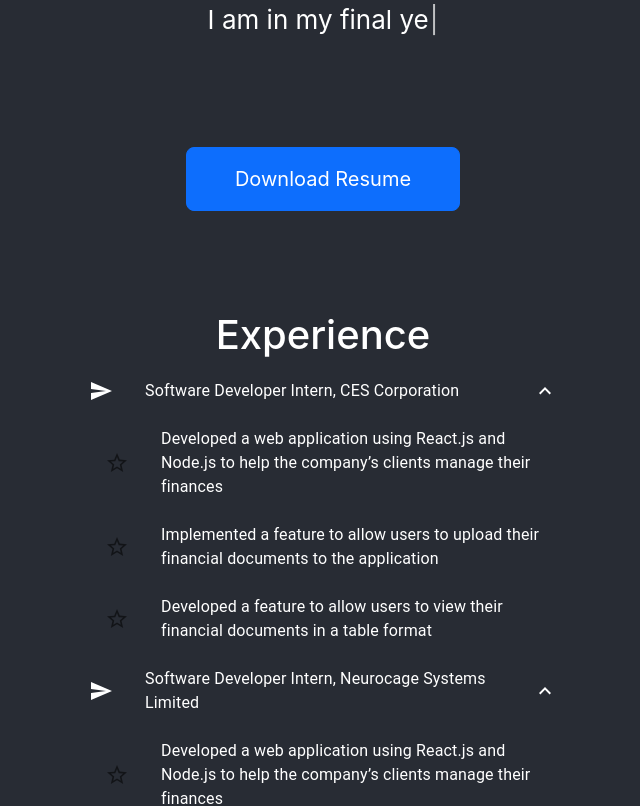
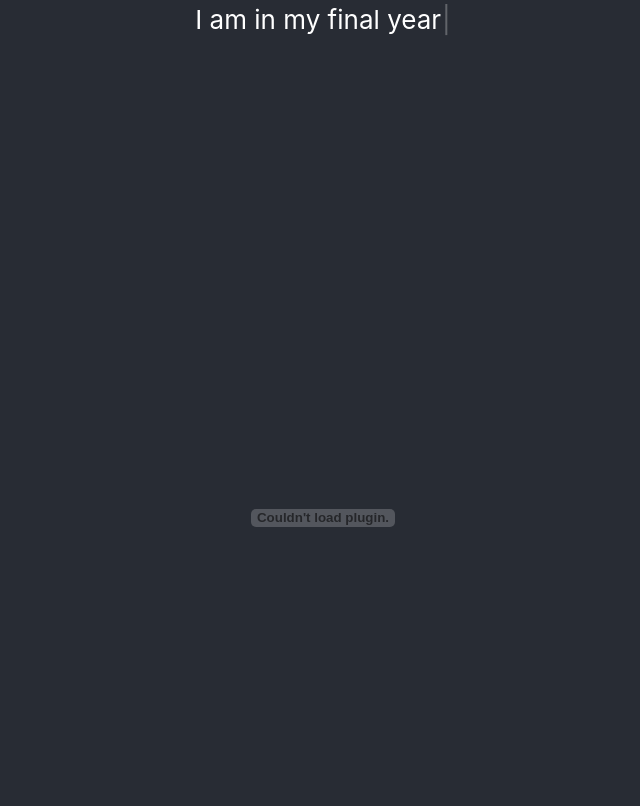
Before and after one commit to harshit-malik7/Portfolio, a React (Create React App) app in the folder my-portfolio/: page /about in a window 1280 px wide. Shown: the top 806 px of the page, without its empty margins (317-957 px from the left). Built offline with nearby package versions, Linux system fonts and the light colour scheme.

Commit message:
pdf displayed now and downloadable

```diff
--- a/my-portfolio/package.json
+++ b/my-portfolio/package.json
@@ -13,6 +13,7 @@
     "bootstrap": "^5.3.1",
     "react": "^18.2.0",
     "react-dom": "^18.2.0",
+    "react-pdf": "^7.3.3",
     "react-router-dom": "^6.15.0",
     "react-scripts": "5.0.1",
     "typewriter-effect": "^2.20.1",
--- a/my-portfolio/src/components/About.js
+++ b/my-portfolio/src/components/About.js
@@ -13,21 +13,13 @@ import SendIcon from '@mui/icons-material/Send';
 import ExpandLess from '@mui/icons-material/ExpandLess';
 import ExpandMore from '@mui/icons-material/ExpandMore';
 import StarBorder from '@mui/icons-material/StarBorder';
+import { pdfjs } from 'react-pdf';
+import { Document, Page } from 'react-pdf';
+import Resume_july_2023 from './Resume_july_2023.pdf';
 
 
 const About = () => {
   //make a button function to download resume
-  const downloadResume = () => {
-    fetch('Resume July 2023.pdf').then(response=>{
-      response.blob().then(blob=>{
-        const resumeURL=window.URL.createObjectURL(blob);
-        let a=document.createElement('a');
-        a.href=resumeURL;
-        a.download="Resume July 2023.pdf";
-        a.click();
-      })
-    })
-  }
 
   const [open, setOpen] = React.useState(true);
   const handleClick = () => {
@@ -53,7 +45,14 @@ const About = () => {
     />
       </div>
       <div className='resume'>
-      <button className='btn btn-primary btn-lg mx-3 px-5 py-3 mt-2' onClick={downloadResume}>Download Resume</button>
+      <object
+      data={Resume_july_2023}
+      type="application/pdf"
+      width="100%"
+      style={{ height: 'calc(100vh - 43px)' }}
+      aria-label="This object displays an PDF file"
+    />
+        <a href={Resume_july_2023} download="Resume-Harshit_Malik" target="_blank" rel="noreferrer">Download Resume</a>
       </div>
       <div className='experience'>
         <h1>Experience</h1>
```
Also changed, not shown: 2 other files (tests, documents, lock files or other folders).
